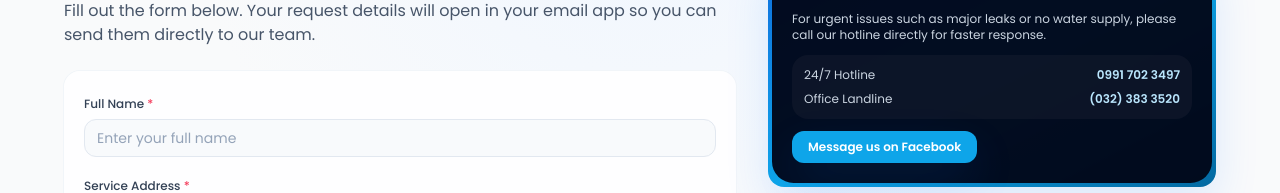
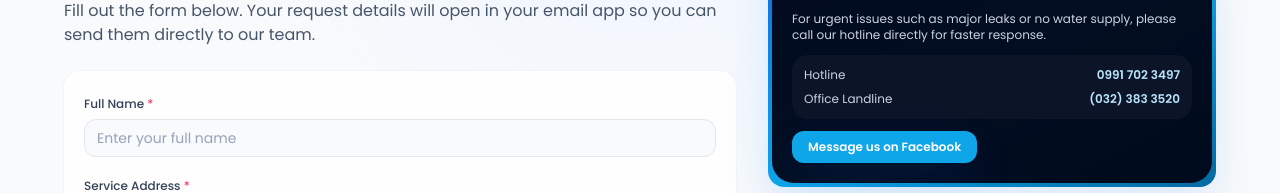
Before and after one commit to jungil13/cordovasystem, a Vue app: page /request-service in a window 1280 px wide. Shown: the part 158-351 px from the top of the page. Built offline with nearby package versions, Linux system fonts and the light colour scheme; the HTML template or start-up script is replaced by a standard one.

Commit message:
Update RequestServiceView.vue

```diff
--- a/src/views/RequestServiceView.vue
+++ b/src/views/RequestServiceView.vue
@@ -121,7 +121,7 @@
           </p>
           <div class="mt-3 space-y-2 rounded-2xl bg-slate-900/80 p-3 text-xs">
             <p class="flex items-center justify-between">
-              <span class="text-slate-300">24/7 Hotline</span>
+              <span class="text-slate-300">Hotline</span>
               <span class="font-semibold text-sky-200">0991 702 3497</span>
             </p>
             <p class="flex items-center justify-between">
```
